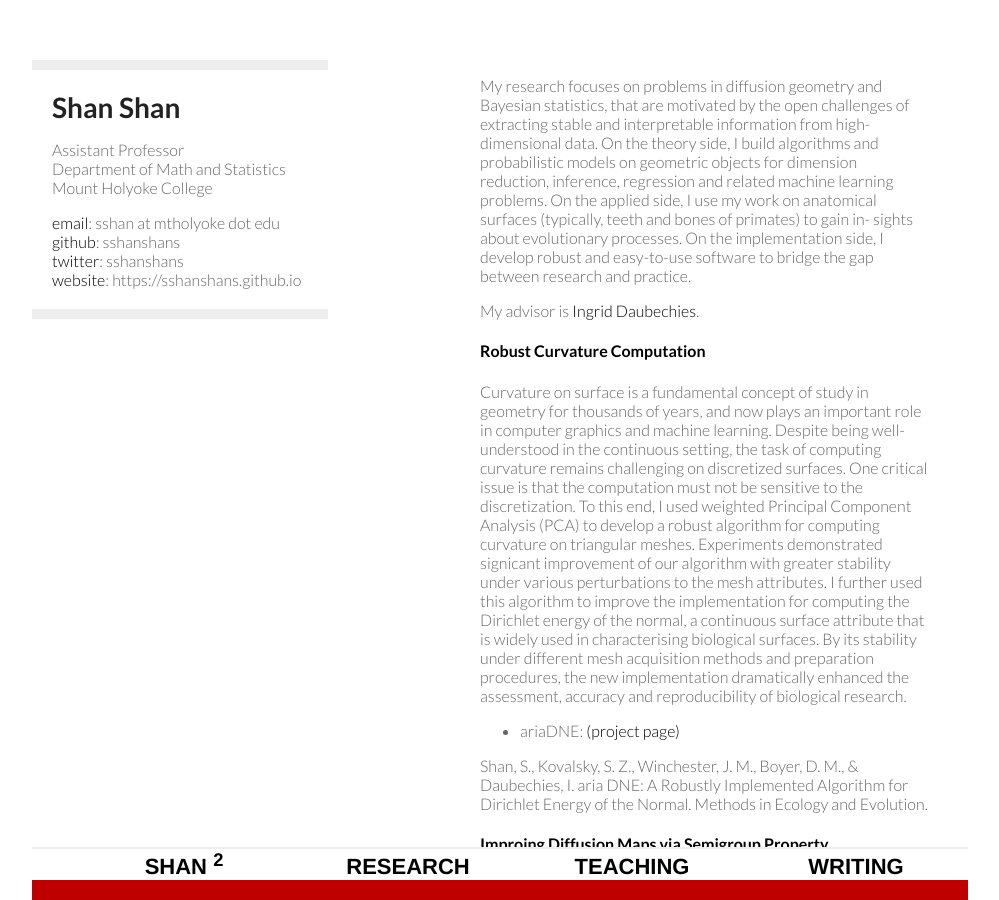
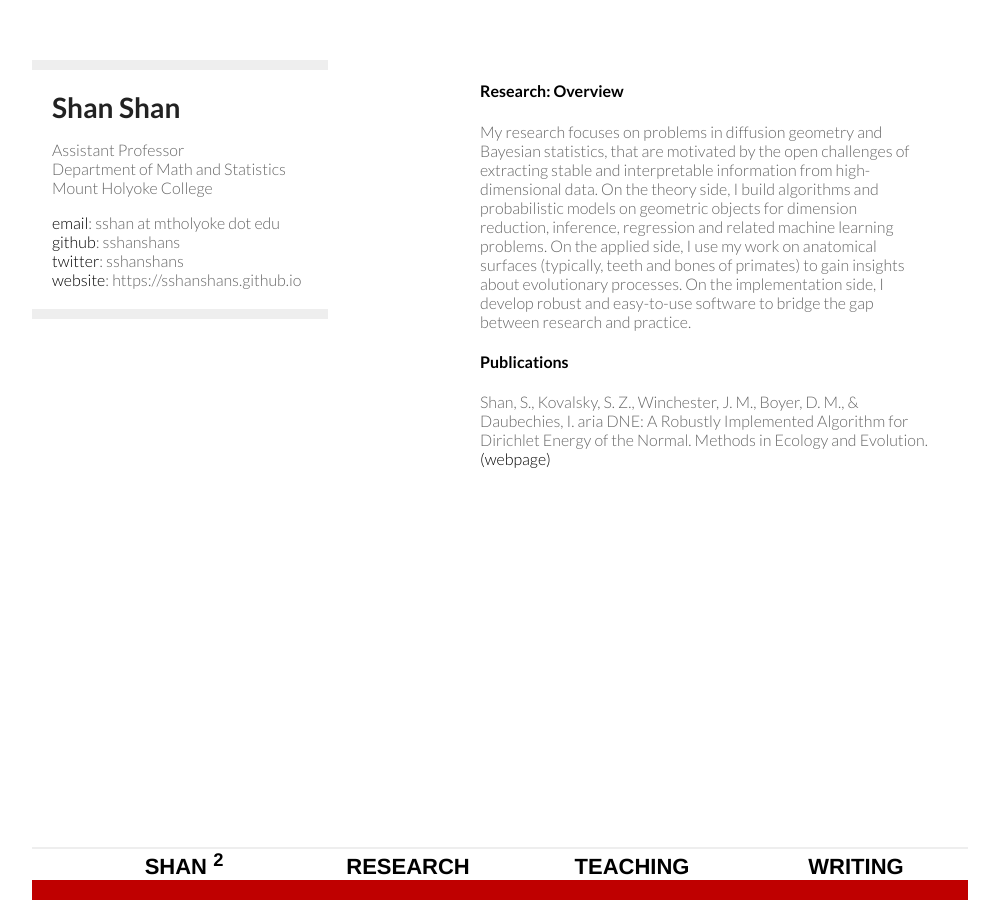
Before and after one commit to sshanshans/sshanshans.github.io, a Jekyll site: the page built from research/research.md, in a window 1280 px wide. Shown: the whole page, without its empty margins (160-1159 px from the left). Built offline with Jekyll 4.4.1, drawn with Linux system fonts in a browser that asks for light colours.

Commit message:
update research page

```diff
--- a/research/research.md
+++ b/research/research.md
@@ -3,21 +3,17 @@ layout: default
 title: research
 description: Research
 ---
+
+#### Research: Overview
+
 My research focuses on problems in diffusion geometry and Bayesian statistics, that are motivated
 by the open challenges of extracting stable and interpretable information from high-dimensional
 data. On the theory side, I build algorithms and probabilistic models on geometric objects for
 dimension reduction, inference, regression and related machine learning problems. On the applied
-side, I use my work on anatomical surfaces (typically, teeth and bones of primates) to gain in-
-sights about evolutionary processes. On the implementation side, I develop robust and easy-to-use
+side, I use my work on anatomical surfaces (typically, teeth and bones of primates) to gain insights about evolutionary processes. On the implementation side, I develop robust and easy-to-use
 software to bridge the gap between research and practice.
 
-My advisor is [Ingrid Daubechies](https://math.duke.edu/people/ingrid-daubechies).
 
-#### Robust Curvature Computation
-Curvature on surface is a fundamental concept of study in geometry for thousands of years, and now plays an important role in computer graphics and machine learning. Despite being well-understood in the continuous setting, the task of computing curvature remains challenging on discretized surfaces. One critical issue is that the computation must not be sensitive to the discretization. To this end, I used weighted Principal Component Analysis (PCA) to develop a robust algorithm for computing curvature on triangular meshes. Experiments demonstrated signicant improvement of our algorithm with greater stability under various perturbations to the mesh attributes. I further used this algorithm to improve the implementation for computing the Dirichlet energy of the normal, a continuous surface attribute that is widely used in characterising biological surfaces. By its stability under different mesh acquisition methods and preparation procedures, the new implementation dramatically enhanced the assessment, accuracy and reproducibility of biological research.
+#### Publications
 
-* ariaDNE: [(project page)](/articles/ariadne.html)
-
-Shan, S., Kovalsky, S. Z., Winchester, J. M., Boyer, D. M., & Daubechies, I. aria DNE: A Robustly Implemented Algorithm for Dirichlet Energy of the Normal. Methods in Ecology and Evolution. <br />
-
-#### Improing Diffusion Maps via Semigroup Property
+Shan, S., Kovalsky, S. Z., Winchester, J. M., Boyer, D. M., & Daubechies, I. aria DNE: A Robustly Implemented Algorithm for Dirichlet Energy of the Normal. Methods in Ecology and Evolution.  [(webpage)](/articles/ariadne.html)  <br />
```
Also changed, not shown: teaching/teaching.md (+3 -3 lines).
